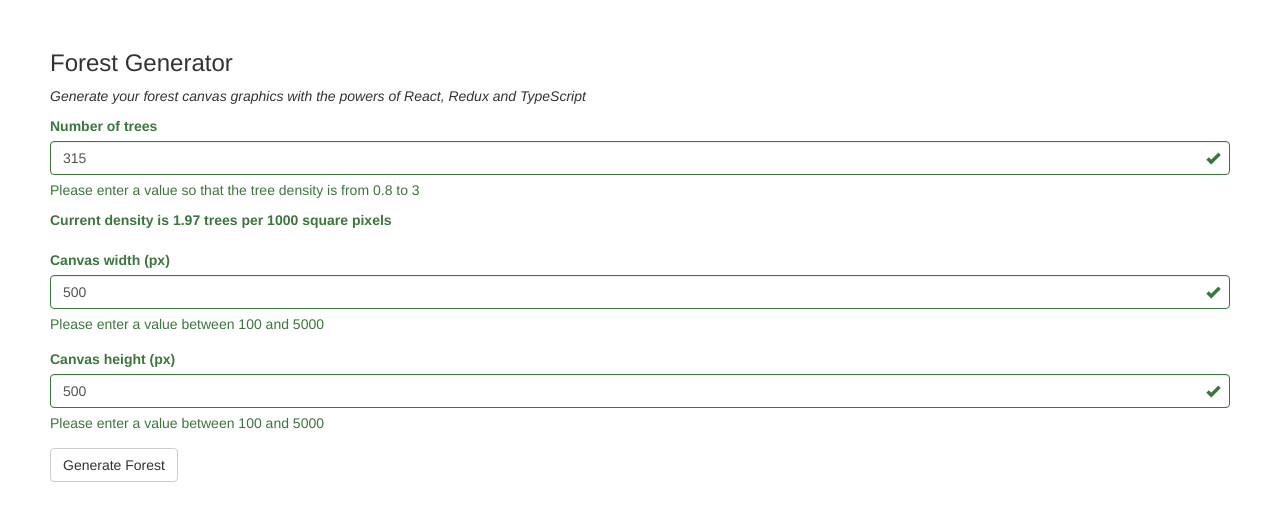
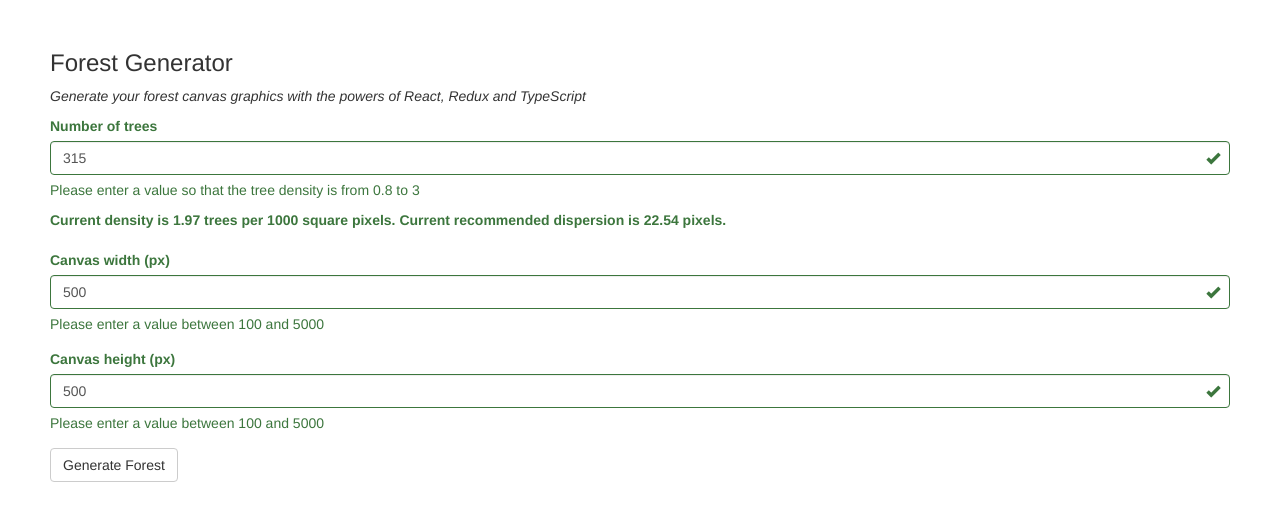
Before and after one commit to sharpcoding/forest-generator, a React app: page / in a window 1280 px wide. Shown: the top 520 px of the page. Built offline with nearby package versions, Linux system fonts and the light colour scheme.

Commit message:
moving "common" calculations to auxCalculations module

```diff
--- /dev/null
+++ b/src/algorithms/auxCalculations.ts
@@ -0,0 +1,38 @@
+import * as _ from "lodash";
+
+/**
+ * Class aggregating minor/auxiliary calculations
+ */
+class AuxCalculations {
+  public getTreesPer1000SquarePixels = (canvasWidth: number,
+                                        canvasHeight: number,
+                                        numberOfTrees: number,
+                                        spriteColumnWidth: number,
+                                        spriteRowHeight: number):number =>
+  {
+    let area = (canvasWidth - spriteColumnWidth) *
+               (canvasHeight - spriteRowHeight);
+    return numberOfTrees*1000/area;
+  }
+
+  /**
+   * Provided trees were planted uniformly in a square grid,
+   * calculates the size of a grid cell
+   *
+   * Used for calculating the minimal distance (in pixels) between a three
+   * and an another, the most proxime tree
+   */
+  public getDispersion = (canvasWidth: number,
+                          canvasHeight: number,
+                          numberOfTrees: number,
+                          spriteColumnWidth: number,
+                          spriteRowHeight: number):number =>
+  {
+    let area = (canvasWidth - spriteColumnWidth) *
+               (canvasHeight - spriteRowHeight);
+    let dispersion = Math.sqrt(area/numberOfTrees);
+    return _.max([1, dispersion]);
+  }
+}
+
+export const auxCalculations = new AuxCalculations();
--- a/src/controls/generationParameters.tsx
+++ b/src/controls/generationParameters.tsx
@@ -10,6 +10,7 @@ import { IConfig } from "../state/config/index";
 import { IParameters } from "../state/parameters/index";
 import { IState } from "../state/index";
 import { actions } from "../actions/index";
+import { auxCalculations } from "../algorithms/auxCalculations";
 
 enum EnumValidationContext {
   All,
@@ -28,8 +29,8 @@ export interface IGenerationParametersControlProps {
 
 export interface IGenerationParametersControlState {
   numberOfTrees: number;
-  canvasWidth: number;
-  canvasHeight: number;
+  imageWidth: number;
+  imageHeight: number;
 }
 
 export interface IGenerationParametersActionCreators extends ActionCreatorsMapObject {
@@ -42,30 +43,38 @@ export class GenerationParametersControl extends React.Component<IGenerationPara
     super(props);
     this.state = {
       numberOfTrees: props.parameters.numberOfTrees,
-      canvasWidth: props.parameters.imageWidth,
-      canvasHeight: props.parameters.imageHeight
+      imageWidth: props.parameters.imageWidth,
+      imageHeight: props.parameters.imageHeight
     };
   }
+
+  private _density = (): number => auxCalculations.getTreesPer1000SquarePixels(
+    this.state.imageWidth,
+    this.state.imageHeight,
+    this.state.numberOfTrees,
+    this.props.config.sprite.columnWidth,
+    this.props.config.sprite.rowHeight);
+
+  private _dispersion = (): number => auxCalculations.getDispersion(
+    this.state.imageWidth,
+    this.state.imageHeight,
+    this.state.numberOfTrees,
+    this.props.config.sprite.columnWidth,
+    this.props.config.sprite.rowHeight);
 
   private _validate = (context: EnumValidationContext): ("success" | "error") => {
     let result = true;
     result = result && (((context == EnumValidationContext.All) || (context == EnumValidationContext.NumberOfTrees)) ?
-      _.inRange(this._getTreesTimes1000PerSquarePixel(), this.props.config.image.treeDensityRange[0], this.props.config.image.treeDensityRange[1]+0.001) : true);
+      _.inRange(this._density(), this.props.config.image.treeDensityRange[0], this.props.config.image.treeDensityRange[1]+0.001) : true);
     result = result && (((context == EnumValidationContext.All) || (context == EnumValidationContext.CanvasWidth)) ?
-      _.inRange(this.state.canvasWidth, this.props.config.image.widthRange[0], this.props.config.image.widthRange[1]+1) : true);
+      _.inRange(this.state.imageWidth, this.props.config.image.widthRange[0], this.props.config.image.widthRange[1]+1) : true);
     result = result && (((context == EnumValidationContext.All) || (context == EnumValidationContext.CanvasHeight)) ?
-      _.inRange(this.state.canvasHeight, this.props.config.image.heightRange[0], this.props.config.image.heightRange[1]+1) : true);
+      _.inRange(this.state.imageHeight, this.props.config.image.heightRange[0], this.props.config.image.heightRange[1]+1) : true);
     return result ? "success" : "error";
   }
 
   private _isValid = (context: EnumValidationContext): boolean => {
     return this._validate(context) == "success";
-  }
-
-  private _getTreesTimes1000PerSquarePixel = ():number => {
-    let area = (this.state.canvasWidth - this.props.config.sprite.columnWidth) *
-               (this.state.canvasHeight - this.props.config.sprite.rowHeight);
-    return this.state.numberOfTrees*1000/area;
   }
 
   public render() {
@@ -79,43 +88,56 @@ export class GenerationParametersControl extends React.Component<IGenerationPara
             value={this.state.numberOfTrees}
             onChange={(event) => this.setState({ numberOfTrees: event.currentTarget.valueAsNumber })}
             onBlur={(event) => this._isValid(EnumValidationContext.NumberOfTrees) ?
-              this.props.generationParametersChanged(_.extend({}, this.props.parameters, { numberOfTrees: this.state.numberOfTrees})) :
+              this.props.generationParametersChanged(_.extend<IParameters, Object, IParameters>({}, this.props.parameters,
+                {
+                  numberOfTrees: this.state.numberOfTrees,
+                  dispersion: this._dispersion()
+                })) :
               null
             }
           />
         <FormControl.Feedback />
-        <HelpBlock>{`Please enter a value so that the tree density is from ${this.props.config.image.treeDensityRange[0]} to ${this.props.config.image.treeDensityRange[1]}`}</HelpBlock>
-        <ControlLabel>Current density is {`${this._getTreesTimes1000PerSquarePixel().toFixed(2)}`} trees per 1000 square pixels</ControlLabel>
+        <HelpBlock>Please enter a value so that the tree density is from {this.props.config.image.treeDensityRange[0]} to {this.props.config.image.treeDensityRange[1]}</HelpBlock>
+        <ControlLabel>
+          Current density is {this._density().toFixed(2)} trees per 1000 square pixels.
+          Current recommended dispersion is {this._dispersion().toFixed(2)} pixels.
+        </ControlLabel>
       </FormGroup>
       <FormGroup validationState={this._validate(EnumValidationContext.CanvasWidth)}>
         <ControlLabel>Canvas width (px)</ControlLabel>
         <input
           className="form-control"
           type="number"
-          value={this.state.canvasWidth}
-          onChange={(event) => this.setState({ canvasWidth: event.currentTarget.valueAsNumber })}
+          value={this.state.imageWidth}
+          onChange={(event) => this.setState({ imageWidth: event.currentTarget.valueAsNumber })}
           onBlur={(event) => this._isValid(EnumValidationContext.CanvasWidth) ?
-            this.props.generationParametersChanged(_.extend({}, this.props.parameters, { canvasWidth: this.state.canvasWidth})) :
+            this.props.generationParametersChanged(_.extend<IParameters, Object, IParameters>({}, this.props.parameters, {
+              imageWidth: this.state.imageWidth,
+              dispersion: this._dispersion()})) :
             null
           }
         />
         <FormControl.Feedback />
-        <HelpBlock>{`Please enter a value between ${this.props.config.image.widthRange[0]} and ${this.props.config.image.widthRange[1]}`}</HelpBlock>
+        <HelpBlock>Please enter a value between {this.props.config.image.widthRange[0]} and {this.props.config.image.widthRange[1]}</HelpBlock>
       </FormGroup>
       <FormGroup validationState={this._validate(EnumValidationContext.CanvasHeight)}>
         <ControlLabel>Canvas height (px)</ControlLabel>
         <input
           className="form-control"
           type="number"
-          value={this.state.canvasHeight}
-          onChange={(event) => this.setState({ canvasHeight: event.currentTarget.valueAsNumber })}
+          value={this.state.imageHeight}
+          onChange={(event) => this.setState({ imageHeight: event.currentTarget.valueAsNumber })}
           onBlur={(event) => this._isValid(EnumValidationContext.CanvasHeight) ?
-            this.props.generationParametersChanged(_.extend({}, this.props.parameters, { canvasHeight: this.state.canvasHeight })) :
+            this.props.generationParametersChanged(_.extend<IParameters, Object, IParameters>({}, this.props.parameters,
+              {
+                dispersion: this._dispersion(),
+                imageHeight: this.state.imageHeight,
+              })) :
             null
           }
         />
         <FormControl.Feedback />
-        <HelpBlock>{`Please enter a value between ${this.props.config.image.heightRange[0]} and ${this.props.config.image.heightRange[1]}`}</HelpBlock>
+        <HelpBlock>Please enter a value between {this.props.config.image.heightRange[0]} and {this.props.config.image.heightRange[1]}</HelpBlock>
       </FormGroup>
       <FormGroup>
         <Button
```
Also changed, not shown: src/state/parameters/index.ts (+5 -5 lines), 1 other file (tests, documents, lock files or other folders).
